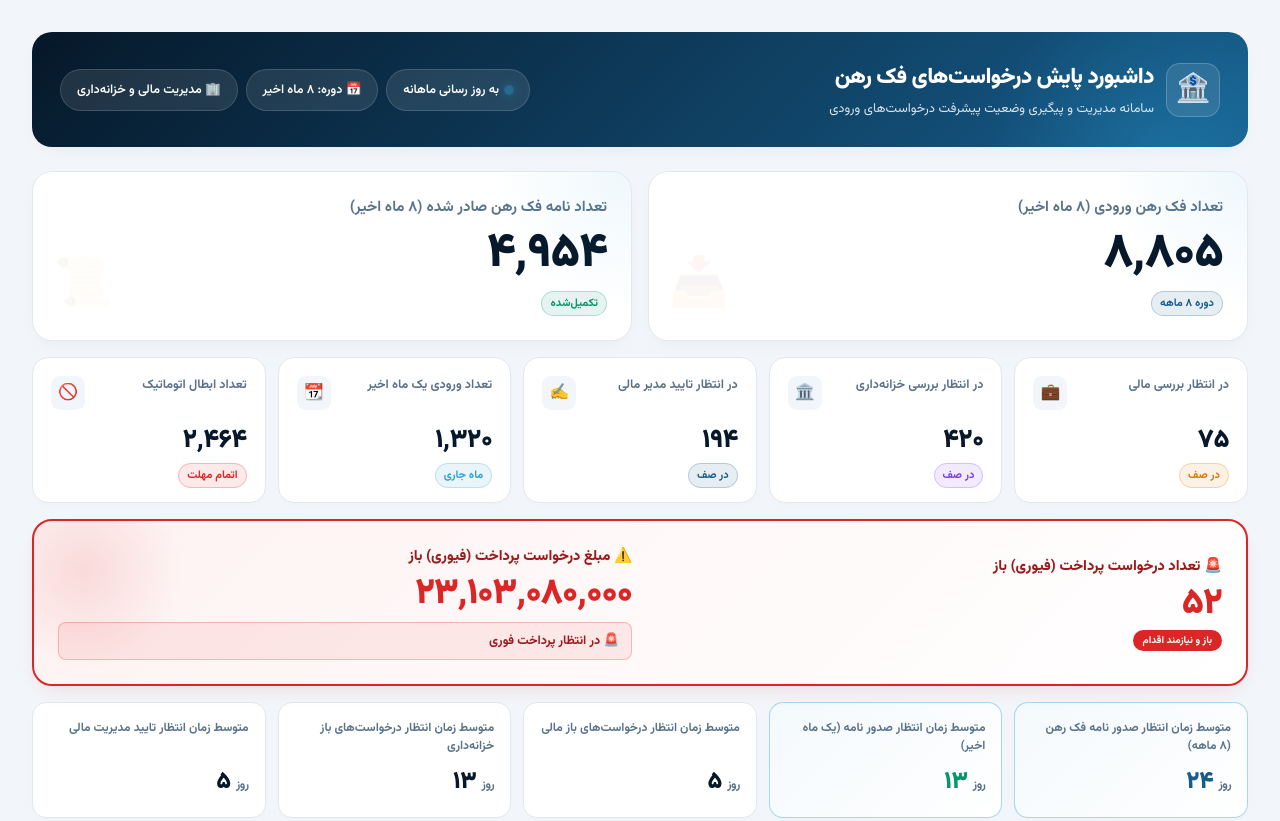
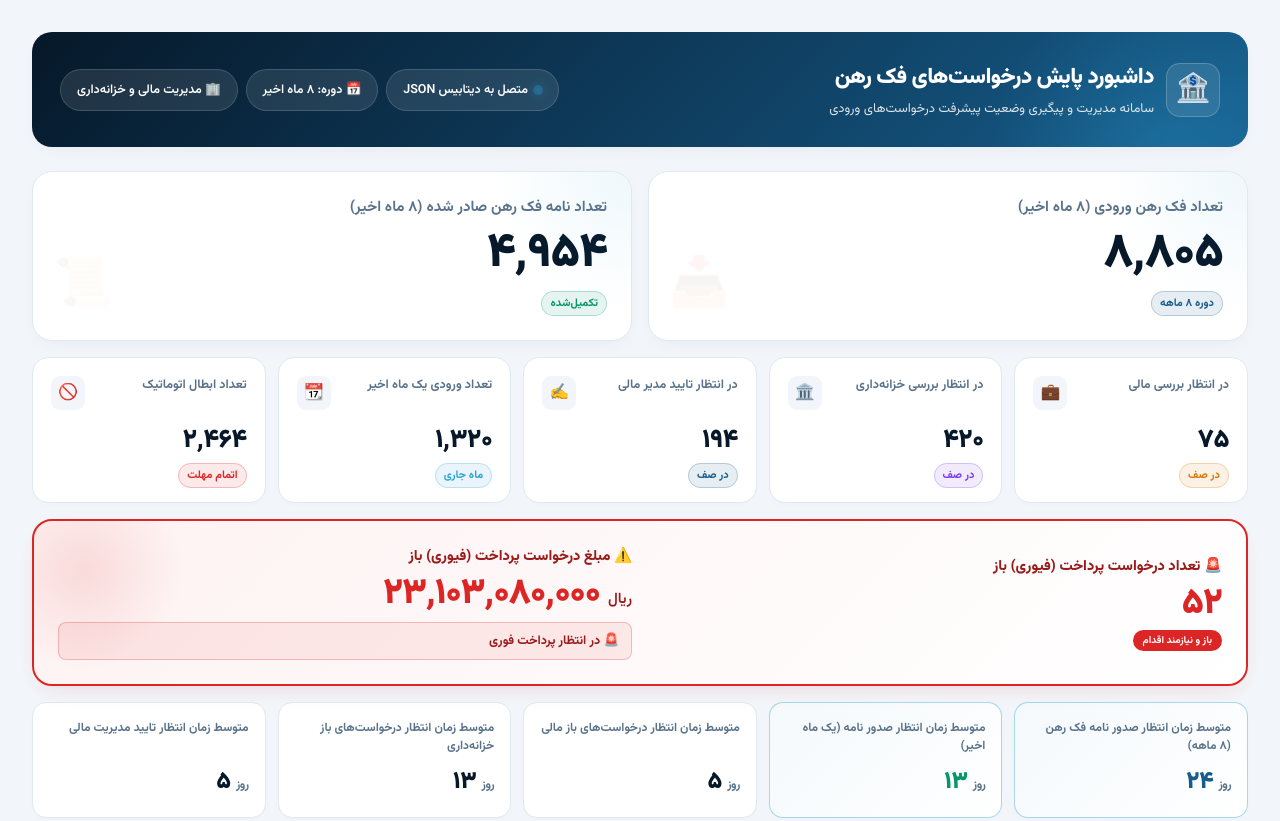
Before and after one commit to YTR-cyber/lienrelease, a plain HTML site: page index.html in a window 1280 px wide. Shown: the top 821 px of the page. Drawn offline with nearby package versions, Linux system fonts and the light colour scheme.

Commit message:
Update index.html

```diff
--- a/index.html
+++ b/index.html
@@ -309,7 +309,7 @@
       </div>
     </div>
     <div class="header-meta">
-      <div class="pill"><span class="dot"></span> به روز رسانی ماهانه </div>
+      <div class="pill"><span class="dot"></span> متصل به دیتابیس JSON</div>
       <div class="pill">📅 دوره: ۸ ماه اخیر</div>
       <div class="pill">🏢 مدیریت مالی و خزانه‌داری</div>
     </div>
@@ -441,19 +441,51 @@
     </div>
   </div>
 
-  <footer>داشبورد مدیریتی فک رهن•</footer>
+  <footer>  </footer>
 </div>
 
 <script>
 // --- Logic ---
 let chartInstance = null;
-const DATA_FILE = 'data.json'; // نام فایل JSON در گیت‌هاب
+const DATA_FILE = './data.json';
 
+// تابع فرمت‌دهی اعداد به فارسی
 function toFa(num) {
   if (isNaN(num)) return num;
   return Number(num).toLocaleString('fa-IR');
 }
 
+// تابع انیمیشن شمارش
+function animateCount(el, target, isAmount = false) {
+  // اگر المان قبلاً پر شده، انیمیشن را ریست کن
+  const start = performance.now();
+  const dur = 1500; // مدت زمان انیمیشن
+  const from = 0;
+
+  function step(t) {
+    const p = Math.min((t - start) / dur, 1);
+    const eased = 1 - Math.pow(1 - p, 3); // نرم‌سازی حرکت
+    const current = Math.floor(from + (target - from) * eased);
+
+    if (isAmount) {
+      el.innerHTML = current.toLocaleString('fa-IR') + ' <small>ریال</small>';
+    } else {
+      el.textContent = current.toLocaleString('fa-IR');
+    }
+
+    if (p < 1) requestAnimationFrame(step);
+    else {
+      if (isAmount) {
+        el.innerHTML = target.toLocaleString('fa-IR') + ' <small>ریال</small>';
+      } else {
+        el.textContent = target.toLocaleString('fa-IR');
+      }
+    }
+  }
+  requestAnimationFrame(step);
+}
+
+// خواندن داده از فایل JSON
 async function loadData() {
   try {
     const response = await fetch(DATA_FILE);
@@ -461,7 +493,6 @@ async function loadData() {
     return await response.json();
   } catch (error) {
     console.error('خطا در خواندن فایل JSON، استفاده از داده‌های پیش‌فرض:', error);
-    // اگر فایل پیدا نشد، از داده‌های پیش‌فرض استفاده کن
     return {
       totalIn: 8805, totalOut: 4954, waitFin: 75, waitTre: 420, waitMgr: 194,
       monthIn: 1320, cancel: 2464, wait2: 698, time8m: 24, time1m: 13,
@@ -474,61 +505,53 @@ async function loadData() {
     };
   }
 }
-function animateCount(el, target, suffix = '') {
-  const start = performance.now();
-  const dur = 1200; // مدت زمان انیمیشن (میلی‌ثانیه)
-  const from = 0;
-  // اگر عدد اعشاری بود، پشتیبانی می‌کند
-  const isFloat = target % 1 !== 0;
 
-  function step(t) {
-    const p = Math.min((t - start) / dur, 1);
-    const eased = 1 - Math.pow(1 - p, 3); // تابع نرم‌سازی
-    const current = Math.floor(from + (target - from) * eased);
-    el.textContent = current.toLocaleString('fa-IR') + suffix;
-    if (p < 1) requestAnimationFrame(step);
-    else el.textContent = target.toLocaleString('fa-IR') + suffix;
-  }
-  requestAnimationFrame(step);
-}
+// به‌روزرسانی UI با انیمیشن
 function updateDashboard(data) {
-  // KPI
-  animateCount(document.getElementById('val-total-in').textContent = toFa(data.totalIn));
-  animateCount(document.getElementById('val-total-out').textContent = toFa(data.totalOut));
-  animateCount(document.getElementById('val-wait-fin').textContent = toFa(data.waitFin));
-  animateCount(document.getElementById('val-wait-tre').textContent = toFa(data.waitTre));
-  animateCount(document.getElementById('val-wait-mgr').textContent = toFa(data.waitMgr));
-  animateCount(document.getElementById('val-month-in').textContent = toFa(data.monthIn));
-  animateCount(document.getElementById('val-cancel').textContent = toFa(data.cancel));
-  animateCount(document.getElementById('val-pay-count').textContent = toFa(data.payCount));
-  animateCount(document.getElementById('val-pay-amount').innerHTML = toFa(data.payAmount)) + ' <small>ریال</small>';
+  // KPI Hero & Row (با انیمیشن)
+  animateCount(document.getElementById('val-total-in'), data.totalIn);
+  animateCount(document.getElementById('val-total-out'), data.totalOut);
+  animateCount(document.getElementById('val-wait-fin'), data.waitFin);
+  animateCount(document.getElementById('val-wait-tre'), data.waitTre);
+  animateCount(document.getElementById('val-wait-mgr'), data.waitMgr);
+  animateCount(document.getElementById('val-month-in'), data.monthIn);
+  animateCount(document.getElementById('val-cancel'), data.cancel);
+  animateCount(document.getElementById('val-pay-count'), data.payCount);
 
-  // Time
-  document.getElementById('val-time-8m').textContent = toFa(data.time8m);
-  document.getElementById('val-time-1m').textContent = toFa(data.time1m);
-  document.getElementById('val-time-fin').textContent = toFa(data.timeFin);
-  document.getElementById('val-time-tre').textContent = toFa(data.timeTre);
-  document.getElementById('val-time-mgr').textContent = toFa(data.timeMgr);
+  // مبلغ پرداخت (با انیمیشن و حفظ تگ small)
+  animateCount(document.getElementById('val-pay-amount'), data.payAmount, true);
 
-  // Flow
+  // Time Card (با انیمیشن روی عدد داخل span)
+  animateCount(document.getElementById('val-time-8m'), data.time8m);
+  animateCount(document.getElementById('val-time-1m'), data.time1m);
+  animateCount(document.getElementById('val-time-fin'), data.timeFin);
+  animateCount(document.getElementById('val-time-tre'), data.timeTre);
+  animateCount(document.getElementById('val-time-mgr'), data.timeMgr);
+
+  // Flow (با انیمیشن)
   const total = data.totalIn || 1;
   const progSum = data.waitFin + data.waitTre + data.waitMgr;
-  document.getElementById('flow-out-val').textContent = toFa(data.totalOut);
+
+  animateCount(document.getElementById('flow-out-val'), data.totalOut);
   document.getElementById('flow-out-pct').textContent = ((data.totalOut/total)*100).toFixed(1)+'٪';
-  document.getElementById('flow-prog-val').textContent = toFa(progSum);
+
+  animateCount(document.getElementById('flow-prog-val'), progSum);
   document.getElementById('flow-prog-pct').textContent = ((progSum/total)*100).toFixed(1)+'٪';
-  document.getElementById('flow-cancel-val').textContent = toFa(data.cancel);
+
+  animateCount(document.getElementById('flow-cancel-val'), data.cancel);
   document.getElementById('flow-cancel-pct').textContent = ((data.cancel/total)*100).toFixed(1)+'٪';
-  document.getElementById('flow-wait-val').textContent = toFa(data.wait2);
+
+  animateCount(document.getElementById('flow-wait-val'), data.wait2);
   document.getElementById('flow-wait-pct').textContent = ((data.wait2/total)*100).toFixed(1)+'٪';
+
   document.getElementById('flow-total-sub').textContent = `(${toFa(data.totalOut)} + ${toFa(progSum)} + ${toFa(data.cancel)} + ${toFa(data.wait2)} = ${toFa(data.totalIn)})`;
 
-  document.getElementById('flow-fin-val').textContent = toFa(data.waitFin);
-  document.getElementById('flow-tre-val').textContent = toFa(data.waitTre);
-  document.getElementById('flow-mgr-val').textContent = toFa(data.waitMgr);
-  document.getElementById('flow-wait2-val').textContent = toFa(data.wait2);
+  animateCount(document.getElementById('flow-fin-val'), data.waitFin);
+  animateCount(document.getElementById('flow-tre-val'), data.waitTre);
+  animateCount(document.getElementById('flow-mgr-val'), data.waitMgr);
+  animateCount(document.getElementById('flow-wait2-val'), data.wait2);
 
-  // Table
+  // Table (بدون انیمیشن، مستقیم)
   document.getElementById('tbl-total-in').textContent = toFa(data.totalIn);
   document.getElementById('tbl-total-out').textContent = toFa(data.totalOut);
   document.getElementById('tbl-wait-fin').textContent = toFa(data.waitFin);
@@ -618,5 +641,4 @@ window.addEventListener('load', async () => {
 });
 </script>
 </body>
-
 </html>
```
